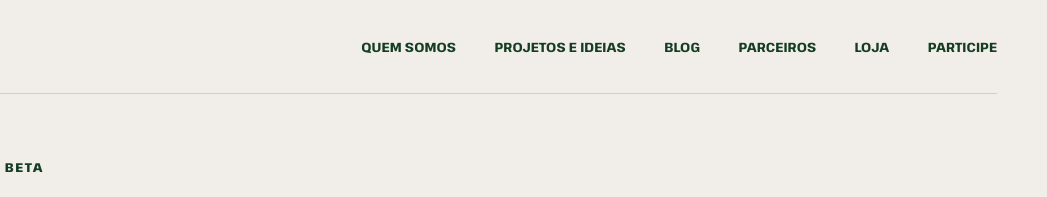
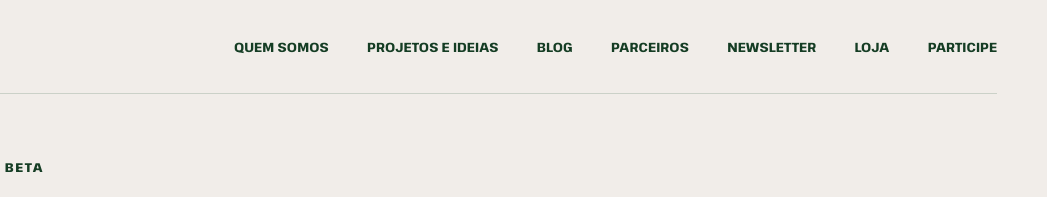
Before and after one commit to Movimento-Brasilidade/brasilidade-portal, an Astro site: page / in a window 1280 px wide. Shown: the top 197 px of the page, 233-1280 px from the left. Built offline with nearby package versions, Linux system fonts and the light colour scheme; Astro itself is replaced by a stand-in of ours.

Commit message:
Adiciona newsletter ao menu principal

```diff
--- a/src/layouts/Base.astro
+++ b/src/layouts/Base.astro
@@ -37,6 +37,7 @@ const socialImage = image && Astro.site ? new URL(image, Astro.site).href : unde
         <a href={`${import.meta.env.BASE_URL}#projetos-e-ideias`}>Projetos e ideias</a>
         <a href={`${import.meta.env.BASE_URL}publicacoes/`}>Blog</a>
         <a href={`${import.meta.env.BASE_URL}parceiros/`}>Parceiros</a>
+        <a href={`${import.meta.env.BASE_URL}assinar/`}>Newsletter</a>
         <a href={`${import.meta.env.BASE_URL}#loja`}>Loja</a>
         <a href={`${import.meta.env.BASE_URL}#participe`}>Participe</a>
       </nav>
```
